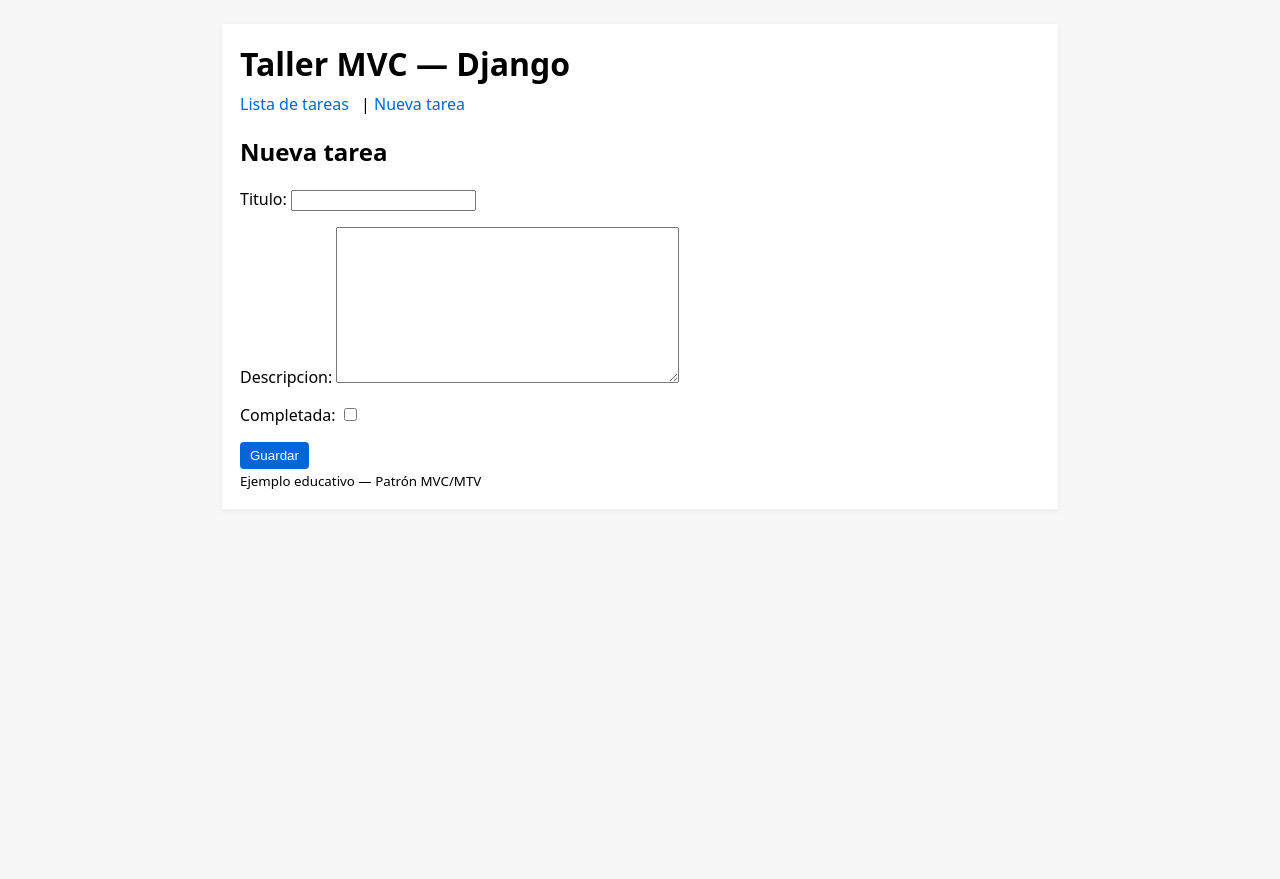
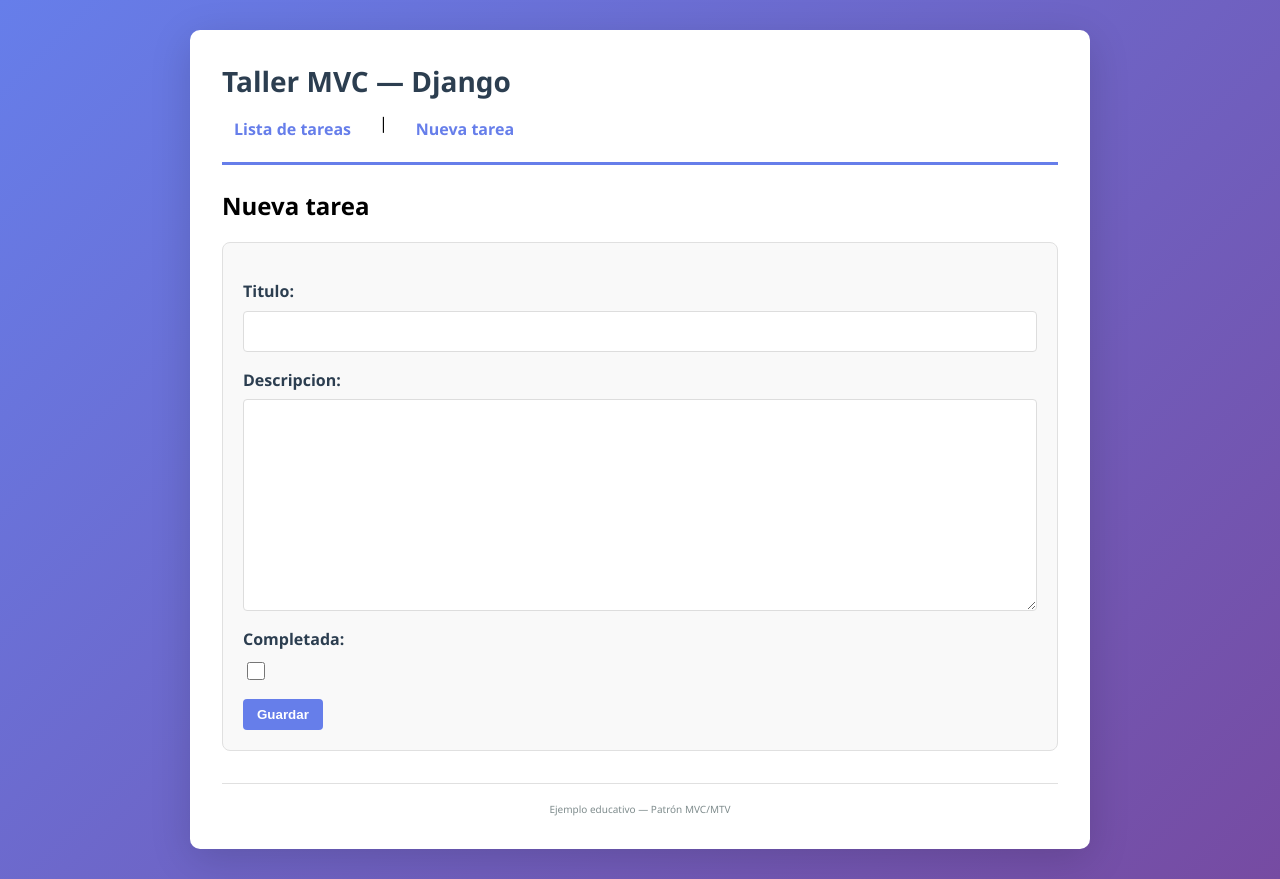
Before and after one commit to yblancoh21-del/Taller-MVC-, a Django app: page /nueva/ in a window 1280 px wide. Before the commit the page ends 489 px from the top, so only its background shows below. Run offline with Django 4.2, Linux system fonts and the light colour scheme.

Commit message:
Enhance CSS with modern gradient, animations and better visual hierarchy

```diff
--- a/project_taller/static/css/style.css
+++ b/project_taller/static/css/style.css
@@ -1,10 +1,195 @@
-body { font-family: system-ui, -apple-system, Segoe UI, Roboto, 'Helvetica Neue', Arial; margin: 0; padding: 0; background: #f7f7f7; }
-.container { max-width: 800px; margin: 24px auto; background: #fff; padding: 18px; box-shadow: 0 2px 6px rgba(0,0,0,0.06); }
-header h1 { margin: 0 0 8px 0; }
-nav a { margin-right: 8px; color: #0366d6; text-decoration: none; }
-.tasks { list-style: none; padding: 0; }
-.task { display:flex; justify-content:space-between; padding: 8px; border-bottom: 1px solid #eee; }
-.task.done span { text-decoration: line-through; color: #888; }
-.actions a, .actions button { margin-left: 8px; }
-button { background: #0366d6; color: #fff; border: none; padding: 6px 10px; border-radius: 4px; cursor: pointer; }
-button:hover { opacity: 0.95; }
+* { box-sizing: border-box; }
+
+body {
+  font-family: 'Segoe UI', Tahoma, Geneva, Verdana, sans-serif;
+  margin: 0;
+  padding: 0;
+  background: linear-gradient(135deg, #667eea 0%, #764ba2 100%);
+  min-height: 100vh;
+}
+
+.container {
+  max-width: 900px;
+  margin: 30px auto;
+  background: #fff;
+  padding: 32px;
+  box-shadow: 0 10px 40px rgba(0,0,0,0.15);
+  border-radius: 10px;
+}
+
+header {
+  border-bottom: 3px solid #667eea;
+  margin-bottom: 24px;
+  padding-bottom: 16px;
+}
+
+header h1 {
+  margin: 0 0 12px 0;
+  color: #2c3e50;
+  font-size: 28px;
+}
+
+nav {
+  display: flex;
+  gap: 16px;
+}
+
+nav a {
+  color: #667eea;
+  text-decoration: none;
+  font-weight: 600;
+  padding: 6px 12px;
+  border-radius: 4px;
+  transition: all 0.3s ease;
+}
+
+nav a:hover {
+  background: #f0f0f0;
+  color: #764ba2;
+}
+
+.tasks {
+  list-style: none;
+  padding: 0;
+  margin: 0;
+}
+
+.task {
+  display: flex;
+  justify-content: space-between;
+  align-items: center;
+  padding: 16px;
+  border-left: 4px solid #667eea;
+  border-bottom: 1px solid #e0e0e0;
+  background: #fafafa;
+  margin-bottom: 8px;
+  border-radius: 4px;
+  transition: all 0.2s ease;
+}
+
+.task:hover {
+  background: #f5f5f5;
+  box-shadow: 0 2px 8px rgba(102, 126, 234, 0.1);
+}
+
+.task span {
+  flex: 1;
+  font-weight: 500;
+  color: #2c3e50;
+}
+
+.task.done {
+  border-left-color: #27ae60;
+  background: #ecf8f1;
+}
+
+.task.done span {
+  text-decoration: line-through;
+  color: #7f8c8d;
+}
+
+.actions {
+  display: flex;
+  gap: 8px;
+  align-items: center;
+}
+
+.actions a, .actions button {
+  font-size: 13px;
+  padding: 6px 12px;
+  border-radius: 4px;
+  text-decoration: none;
+  transition: all 0.2s ease;
+}
+
+a {
+  color: #3498db;
+  text-decoration: none;
+}
+
+a:hover {
+  text-decoration: underline;
+}
+
+button {
+  background: #667eea;
+  color: #fff;
+  border: none;
+  padding: 8px 14px;
+  border-radius: 4px;
+  cursor: pointer;
+  font-weight: 600;
+  transition: all 0.3s ease;
+}
+
+button:hover {
+  background: #764ba2;
+  transform: translateY(-2px);
+  box-shadow: 0 4px 12px rgba(118, 75, 162, 0.3);
+}
+
+button:active {
+  transform: translateY(0);
+}
+
+form {
+  background: #f9f9f9;
+  padding: 20px;
+  border-radius: 8px;
+  border: 1px solid #e0e0e0;
+}
+
+form p {
+  margin: 16px 0;
+  display: flex;
+  flex-direction: column;
+}
+
+form label {
+  font-weight: 600;
+  margin-bottom: 6px;
+  color: #2c3e50;
+}
+
+form input[type="text"],
+form textarea {
+  padding: 10px;
+  border: 1px solid #ddd;
+  border-radius: 4px;
+  font-family: inherit;
+  font-size: 14px;
+  transition: border-color 0.2s ease;
+}
+
+form input[type="text"]:focus,
+form textarea:focus {
+  outline: none;
+  border-color: #667eea;
+  box-shadow: 0 0 0 3px rgba(102, 126, 234, 0.1);
+}
+
+form textarea {
+  min-height: 100px;
+  resize: vertical;
+}
+
+form input[type="checkbox"] {
+  margin-right: 8px;
+  width: 18px;
+  height: 18px;
+  cursor: pointer;
+}
+
+footer {
+  text-align: center;
+  margin-top: 32px;
+  padding-top: 16px;
+  border-top: 1px solid #e0e0e0;
+  color: #7f8c8d;
+  font-size: 12px;
+}
+
+p {
+  color: #555;
+  line-height: 1.6;
+}
```
